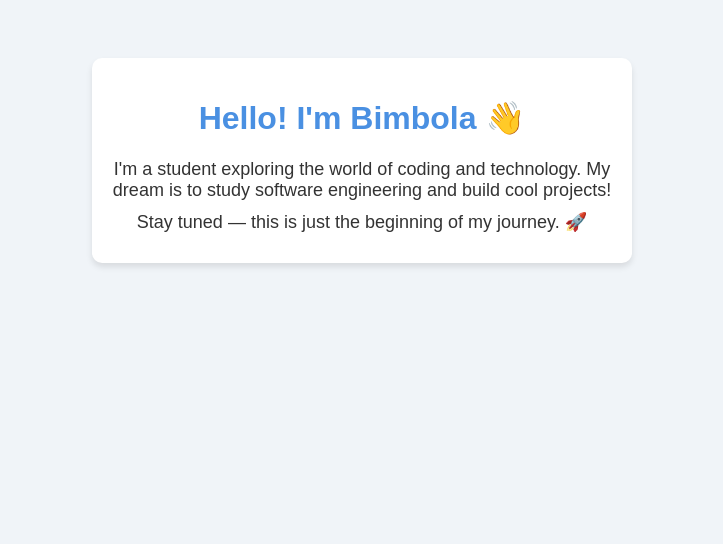
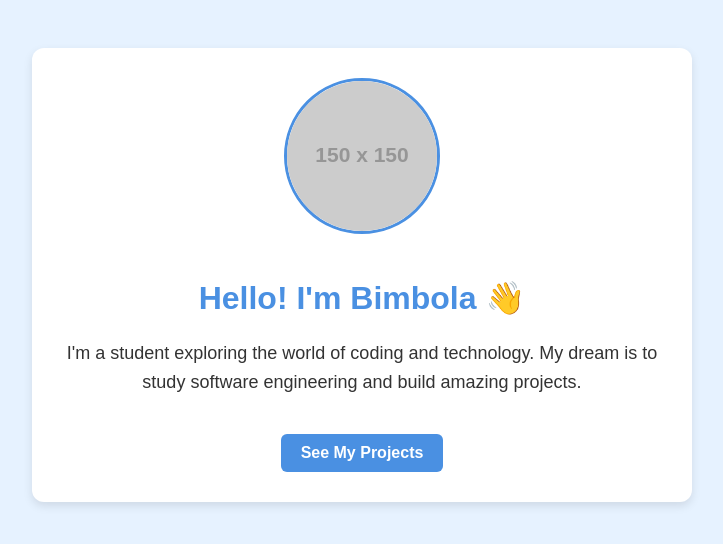
Before and after one commit to Theblackbeautybibi/About-me, a plain HTML site: page index.html in a window 1280 px wide. Shown: the whole page, without its empty margins (278-1001 px from the left). Drawn offline with Linux system fonts and the light colour scheme; placeholder pictures from the web are drawn by us.

Commit message:
Update index.html

```diff
--- a/index.html
+++ b/index.html
@@ -3,42 +3,63 @@
 <head>
   <meta charset="UTF-8">
   <meta name="viewport" content="width=device-width, initial-scale=1.0">
-  <title>Bimbola's About Me</title>
+  <title>Bimbola's Portfolio</title>
   <style>
     body {
-      font-family: Arial, sans-serif;
-      background: #f0f4f8;
+      font-family: 'Poppins', sans-serif;
+      background: #e6f2ff;
       color: #333;
       text-align: center;
-      padding: 50px;
+      padding: 40px;
+    }
+    .container {
+      background: #fff;
+      padding: 30px;
+      border-radius: 12px;
+      max-width: 600px;
+      margin: auto;
+      box-shadow: 0px 4px 10px rgba(0,0,0,0.1);
+    }
+    img {
+      width: 150px;
+      height: 150px;
+      border-radius: 50%;
+      margin-bottom: 20px;
+      border: 3px solid #4a90e2;
     }
     h1 {
       color: #4a90e2;
+      font-size: 32px;
     }
     p {
       font-size: 18px;
-      max-width: 500px;
-      margin: 10px auto;
+      line-height: 1.6;
     }
-    .box {
-      background: white;
-      padding: 20px;
-      border-radius: 10px;
-      box-shadow: 0px 4px 6px rgba(0,0,0,0.1);
+    a.button {
       display: inline-block;
+      margin-top: 20px;
+      padding: 10px 20px;
+      background: #4a90e2;
+      color: white;
+      text-decoration: none;
+      border-radius: 6px;
+      font-weight: bold;
+      transition: background 0.3s;
+    }
+    a.button:hover {
+      background: #357abd;
     }
   </style>
 </head>
 <body>
-  <div class="box">
+  <div class="container">
+    <img src="https://via.placeholder.com/150" alt="Bimbola's Photo">
     <h1>Hello! I'm Bimbola 👋</h1>
     <p>
       I'm a student exploring the world of coding and technology.
-      My dream is to study software engineering and build cool projects!
+      My dream is to study software engineering and build amazing projects.
     </p>
-    <p>
-      Stay tuned — this is just the beginning of my journey. 🚀
-    </p>
+    <a class="button" href="#">See My Projects</a>
   </div>
 </body>
 </html>
```
